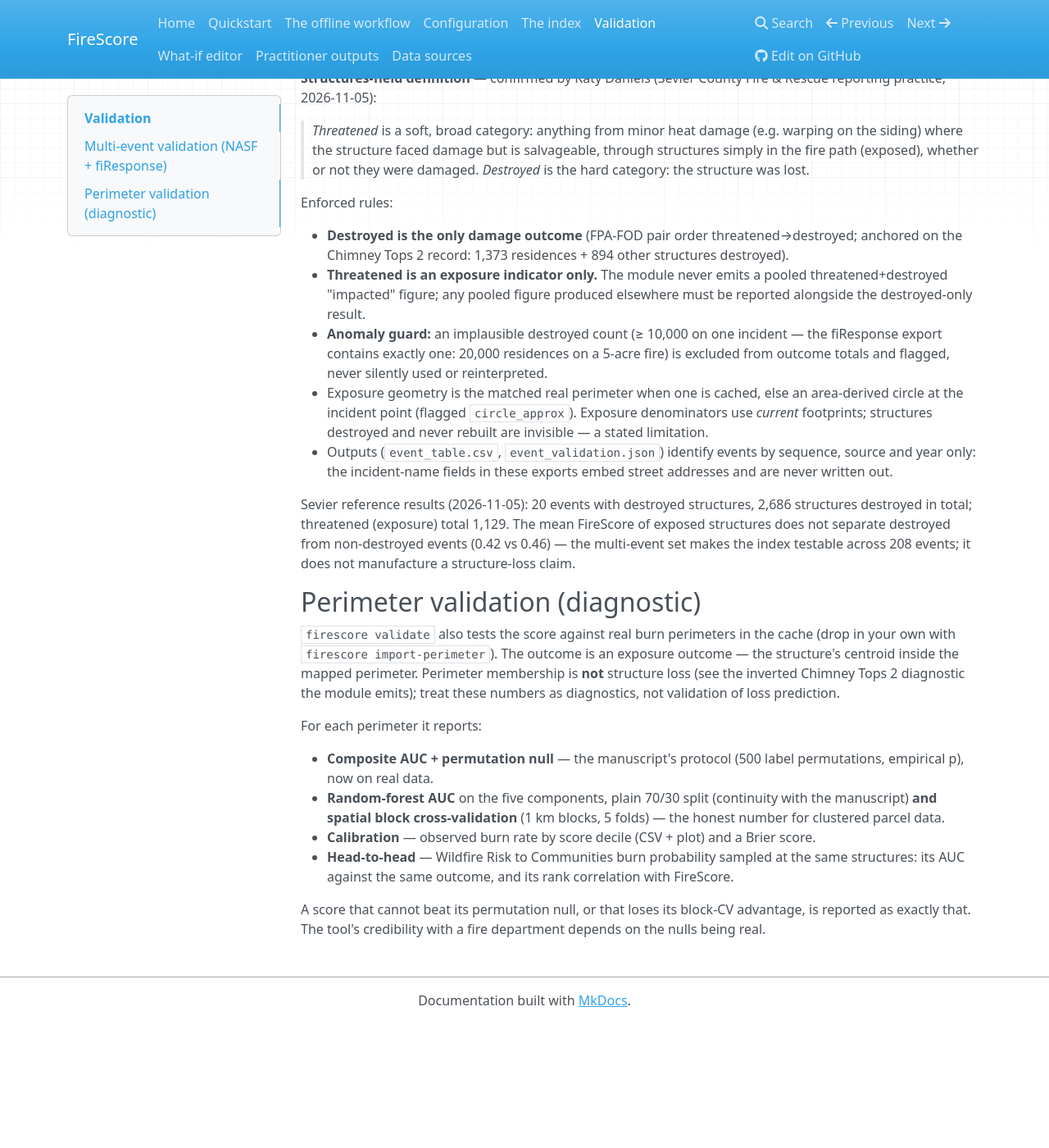
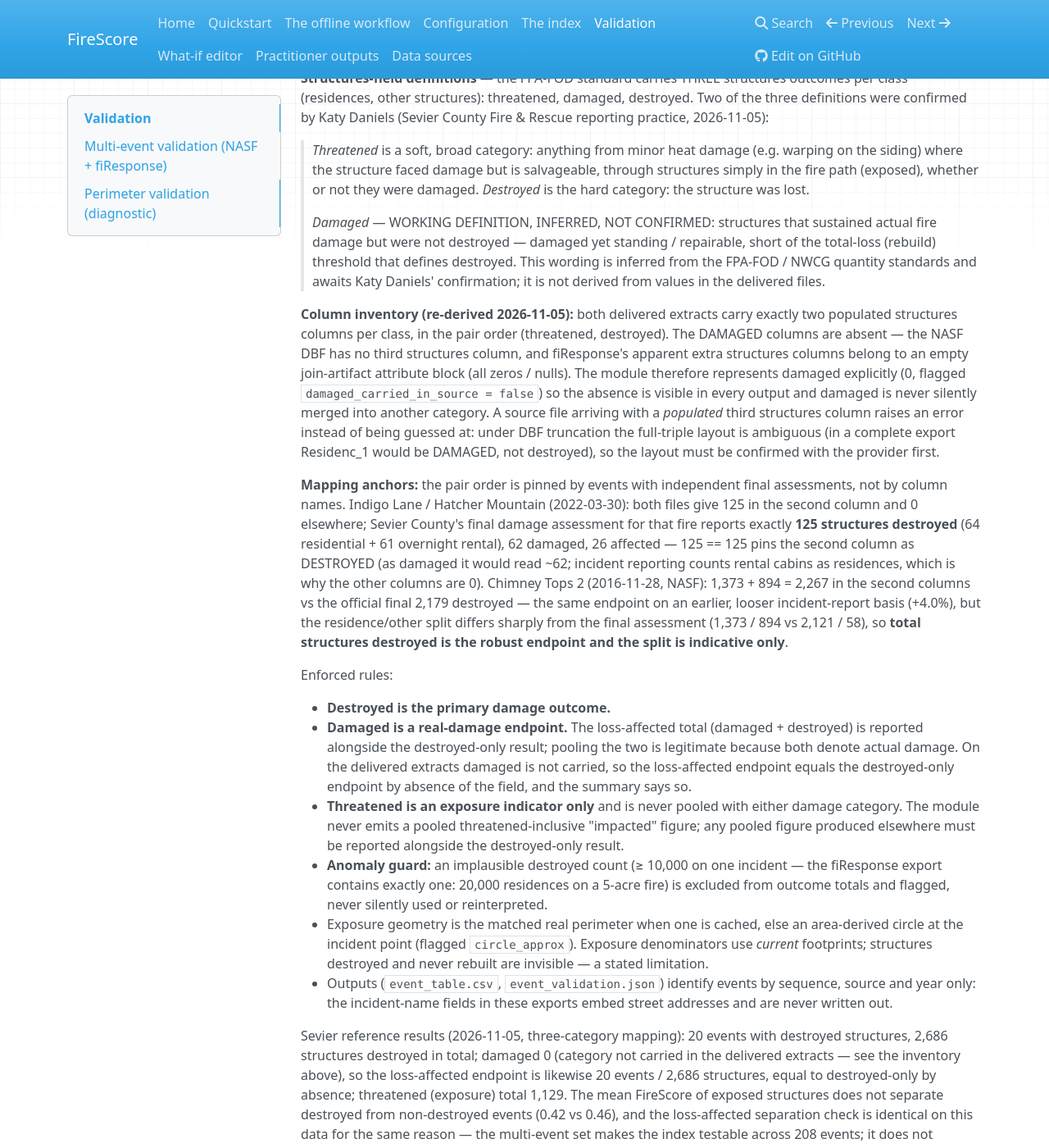
Before and after one commit to Nsokol44/firescore, an MkDocs documentation site: the page built from docs/validation.md, in a window 1280 px wide and 1400 px high, scrolled down 314 px. Shown: the whole window at 82% size. Built offline with MkDocs 1.6.1, drawn with Linux system fonts in a browser that asks for light colours; nearby versions of some CDN libraries; before the commit the page ends 1562 px from its top, so only the background shows below that; some of the changed text lies outside the part shown.

Commit message:
FireScore 0.1.0: three-category structures mapping in docs/validation.md

```diff
--- a/docs/validation.md
+++ b/docs/validation.md
@@ -13,8 +13,11 @@ FPA-FOD 2013–2022, 148 records; TN Division of Forestry fiResponse
 2020–2026, 111 records), deduplicated across sources (NASF precedence;
 208 harmonised Sevier events).
 
-**Structures-field definition** — confirmed by Katy Daniels (Sevier
-County Fire & Rescue reporting practice, 2026-11-05):
+**Structures-field definitions** — the FPA-FOD standard carries
+THREE structures outcomes per class (residences, other structures):
+threatened, damaged, destroyed. Two of the three definitions were
+confirmed by Katy Daniels (Sevier County Fire & Rescue reporting
+practice, 2026-11-05):
 
 > *Threatened* is a soft, broad category: anything from minor heat
 > damage (e.g. warping on the siding) where the structure faced damage
@@ -22,15 +25,55 @@ County Fire & Rescue reporting practice, 2026-11-05):
 > (exposed), whether or not they were damaged. *Destroyed* is the hard
 > category: the structure was lost.
 
+> *Damaged* — WORKING DEFINITION, INFERRED, NOT CONFIRMED: structures
+> that sustained actual fire damage but were not destroyed — damaged
+> yet standing / repairable, short of the total-loss (rebuild)
+> threshold that defines destroyed. This wording is inferred from the
+> FPA-FOD / NWCG quantity standards and awaits Katy Daniels'
+> confirmation; it is not derived from values in the delivered files.
+
+**Column inventory (re-derived 2026-11-05):** both delivered extracts
+carry exactly two populated structures columns per class, in the pair
+order (threatened, destroyed). The DAMAGED columns are absent — the
+NASF DBF has no third structures column, and fiResponse's apparent
+extra structures columns belong to an empty join-artifact attribute
+block (all zeros / nulls). The module therefore represents damaged
+explicitly (0, flagged `damaged_carried_in_source = false`) so the
+absence is visible in every output and damaged is never silently
+merged into another category. A source file arriving with a
+*populated* third structures column raises an error instead of being
+guessed at: under DBF truncation the full-triple layout is ambiguous
+(in a complete export Residenc_1 would be DAMAGED, not destroyed), so
+the layout must be confirmed with the provider first.
+
+**Mapping anchors:** the pair order is pinned by events with
+independent final assessments, not by column names. Indigo Lane /
+Hatcher Mountain (2022-03-30): both files give 125 in the second
+column and 0 elsewhere; Sevier County's final damage assessment for
+that fire reports exactly **125 structures destroyed** (64 residential
++ 61 overnight rental), 62 damaged, 26 affected — 125 == 125 pins the
+second column as DESTROYED (as damaged it would read ~62; incident
+reporting counts rental cabins as residences, which is why the other
+columns are 0). Chimney Tops 2 (2016-11-28, NASF): 1,373 + 894 =
+2,267 in the second columns vs the official final 2,179 destroyed —
+the same endpoint on an earlier, looser incident-report basis
+(+4.0%), but the residence/other split differs sharply from the final
+assessment (1,373 / 894 vs 2,121 / 58), so **total structures
+destroyed is the robust endpoint and the split is indicative only**.
+
 Enforced rules:
 
-- **Destroyed is the only damage outcome** (FPA-FOD pair order
-  threatened→destroyed; anchored on the Chimney Tops 2 record:
-  1,373 residences + 894 other structures destroyed).
-- **Threatened is an exposure indicator only.** The module never emits
-  a pooled threatened+destroyed "impacted" figure; any pooled figure
-  produced elsewhere must be reported alongside the destroyed-only
-  result.
+- **Destroyed is the primary damage outcome.**
+- **Damaged is a real-damage endpoint.** The loss-affected total
+  (damaged + destroyed) is reported alongside the destroyed-only
+  result; pooling the two is legitimate because both denote actual
+  damage. On the delivered extracts damaged is not carried, so the
+  loss-affected endpoint equals the destroyed-only endpoint by
+  absence of the field, and the summary says so.
+- **Threatened is an exposure indicator only** and is never pooled
+  with either damage category. The module never emits a pooled
+  threatened-inclusive "impacted" figure; any pooled figure produced
+  elsewhere must be reported alongside the destroyed-only result.
 - **Anomaly guard:** an implausible destroyed count (≥ 10,000 on one
   incident — the fiResponse export contains exactly one: 20,000
   residences on a 5-acre fire) is excluded from outcome totals and
@@ -44,12 +87,17 @@ Enforced rules:
   by sequence, source and year only: the incident-name fields in these
   exports embed street addresses and are never written out.
 
-Sevier reference results (2026-11-05): 20 events with destroyed
-structures, 2,686 structures destroyed in total; threatened
-(exposure) total 1,129. The mean FireScore of exposed structures does
-not separate destroyed from non-destroyed events (0.42 vs 0.46) — the
-multi-event set makes the index testable across 208 events; it does
-not manufacture a structure-loss claim.
+Sevier reference results (2026-11-05, three-category mapping): 20
+events with destroyed structures, 2,686 structures destroyed in
+total; damaged 0 (category not carried in the delivered extracts —
+see the inventory above), so the loss-affected endpoint is likewise
+20 events / 2,686 structures, equal to destroyed-only by absence;
+threatened (exposure) total 1,129. The mean FireScore of exposed
+structures does not separate destroyed from non-destroyed events
+(0.42 vs 0.46), and the loss-affected separation check is identical
+on this data for the same reason — the multi-event set makes the
+index testable across 208 events; it does not manufacture a
+structure-loss claim.
 
 ## Perimeter validation (diagnostic)
 
```
